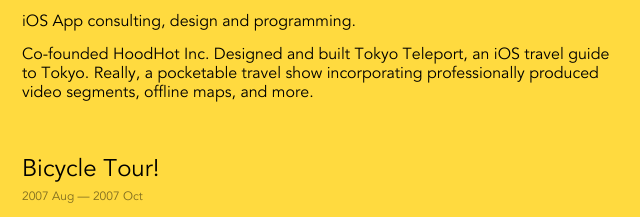
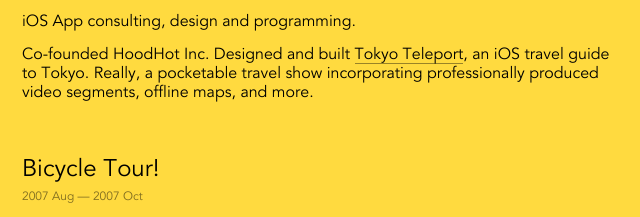
Before and after one commit to nielsbot/resume, a Gatsby site: page / in a window 1280 px wide. Shown: the part 1420-1637 px from the top of the page, 318-958 px from the left. Built offline with nearby package versions, Linux system fonts and the light colour scheme; Gatsby itself is replaced by a stand-in of ours.

Commit message:
add link to Tokyo Teleport ad on YouTube

```diff
--- a/src/pages/index.tsx
+++ b/src/pages/index.tsx
@@ -62,7 +62,7 @@
             title: 'Independent Software Developer',
             description: [
                 `iOS App consulting, design and programming.`,
-                `Co-founded HoodHot Inc. Designed and built Tokyo Teleport, an iOS travel guide to Tokyo. Really, a pocketable travel show incorporating professionally produced video segments, offline maps, and more.`
+                `Co-founded HoodHot Inc. Designed and built [Tokyo Teleport](https://www.youtube.com/watch?v=E1XBgtTyMXU), an iOS travel guide to Tokyo. Really, a pocketable travel show incorporating professionally produced video segments, offline maps, and more.`
             ],
             when: `2007 Oct — 2008 Sep`
         },
```
